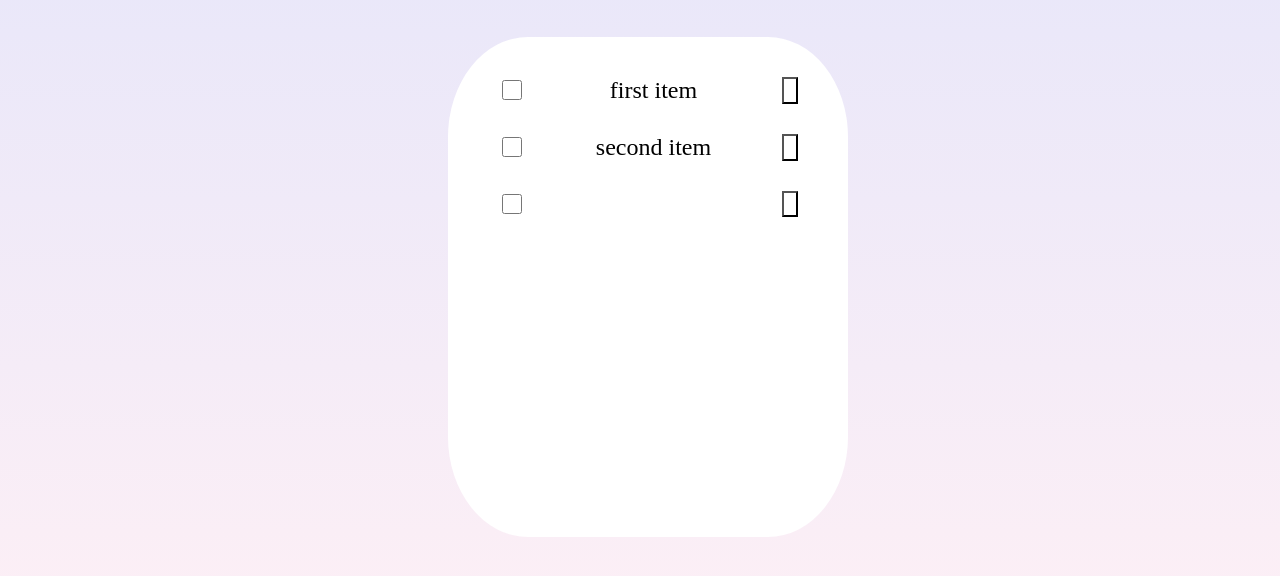
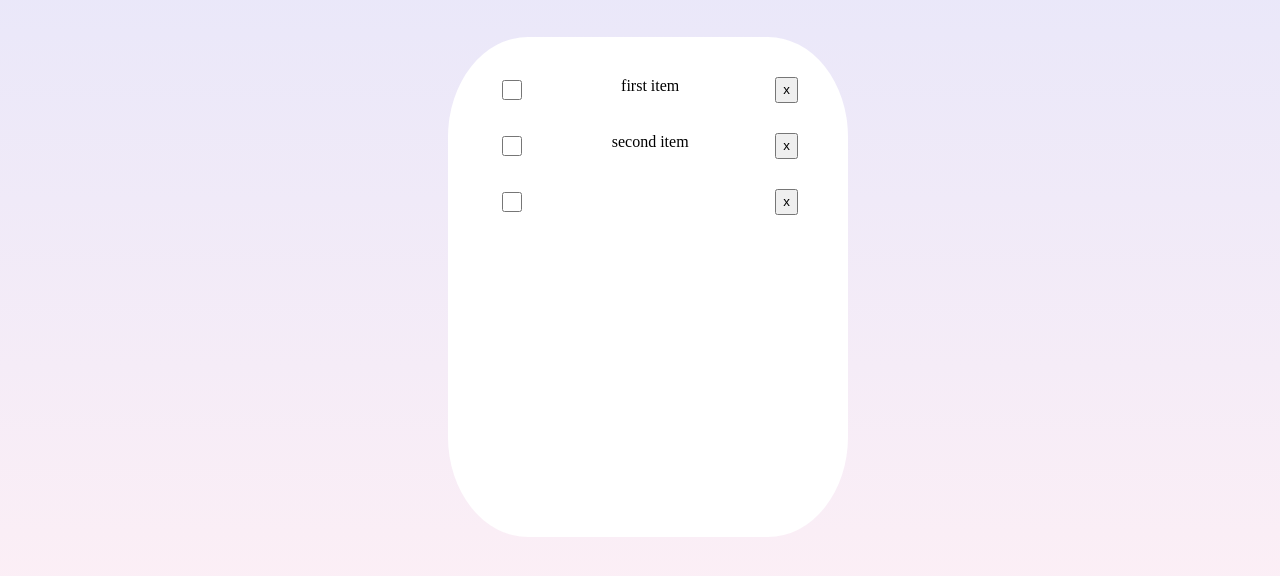
Before and after one commit to SungWonSong/sesac-midterm-songsungwon, a plain HTML site: page frontend/index.html in a window 1280 px wide. Both pictures are taken after a click on the button "작성". Shown: the part 132-708 px from the top of the page. Drawn offline with Linux system fonts and the light colour scheme.

Commit message:
수고하셨습니다.

```diff
--- a/frontend/index.html
+++ b/frontend/index.html
@@ -11,7 +11,7 @@
         <header>
           <h1>To Do List</h1>
           <div class="input-wrapper">
-            <input type="text" id="input-box" placeholder="내용을 입력하세요" /
+            <input type="text" minlength="1" id="input-box" placeholder="내용을 입력하세요" /
            >
             <input
               type="button"
@@ -28,9 +28,9 @@
                 type="checkbox"
                 class="checkbox"
                 onclick="onClickCheckbox(this)"
-              />
-              <span>first item</span>
-              <button
+              />first item
+              <input
+              type="button"
                 value="x"
                 width="20"
                 height="20"
@@ -42,9 +42,9 @@
               type="checkbox"
               class="checkbox"
               onclick="onClickCheckbox(this)"
-              />
-              <span>second item</span>
-              <button
+            />second item
+            <input
+            type="button"
               value="x"
               width="20"
               height="20"
--- a/frontend/public/index.css
+++ b/frontend/public/index.css
@@ -52,6 +52,7 @@ body{
     border-radius: 30%;
   }
 
+
   li > span {
     background-color: white;
     font-size: 1.5em;
@@ -59,5 +60,12 @@ body{
 
   li > button {
     background-color: white;
+    color: black;
 
   }
+
+  @media screen and (max-width: 540px) {
+    .to-do-list {
+
+    }
+}
--- a/frontend/public/index.js
+++ b/frontend/public/index.js
@@ -1,4 +1,10 @@
+const addBtn = document.querySelector('#input-button');
 
+addBtn.addEventListener('click', () => {
+    if(addBtn.value == ''){
+        return
+    }
+})
 
 
 // input버튼시 add
@@ -10,10 +16,11 @@ function addTodo(elem) {
     <input
       type="checkbox"
       class="checkbox"
-
+      onclick="onClickCheckbox(this)"
     />
-    <span>${inputBoxValue}</span>
-    <button
+    ${inputBoxValue}
+    <input
+              type="button"
                 value="x"
                 width="20"
                 height="20"
```
Lines whose indentation alone changed are shown as unchanged.
